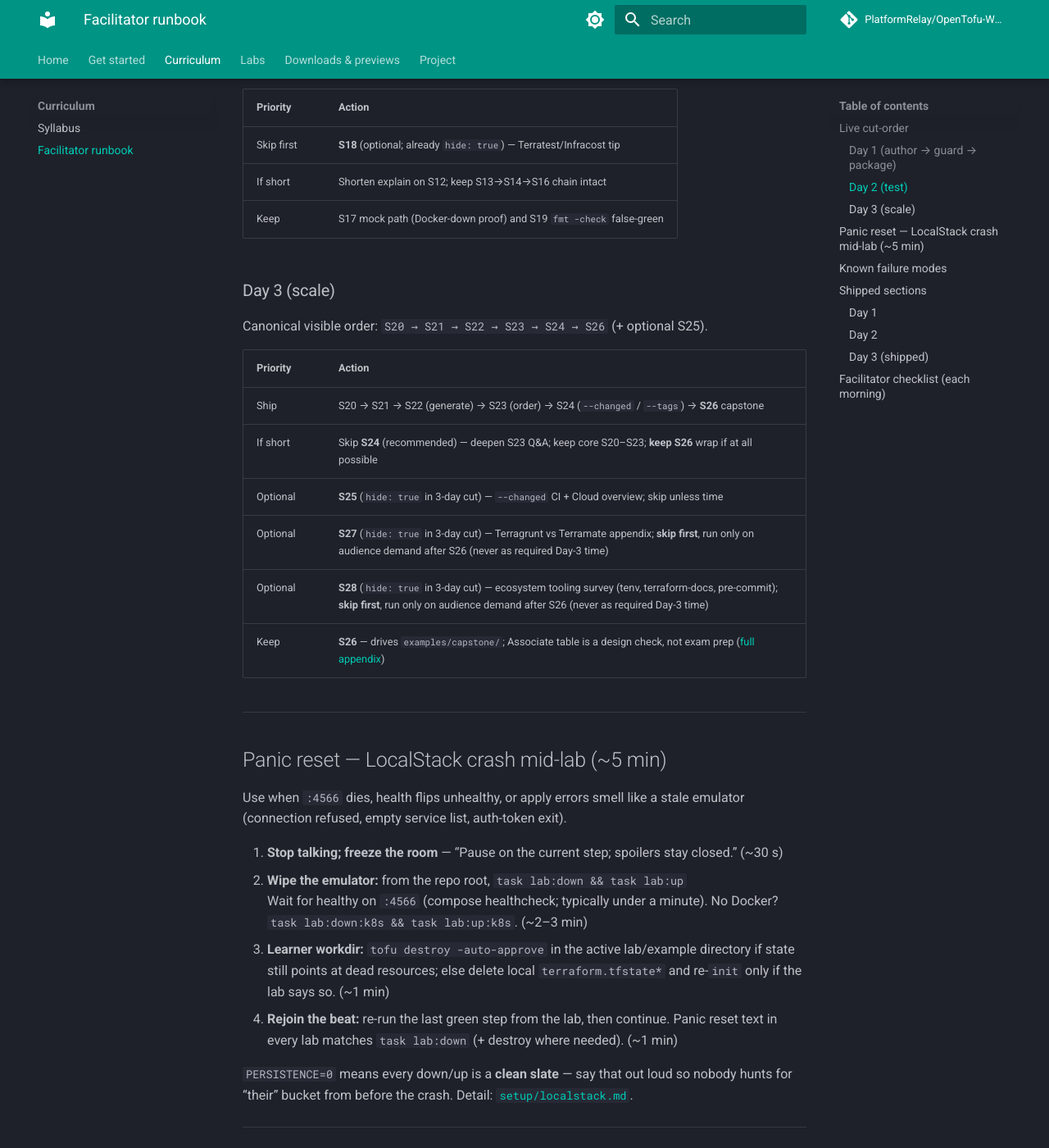
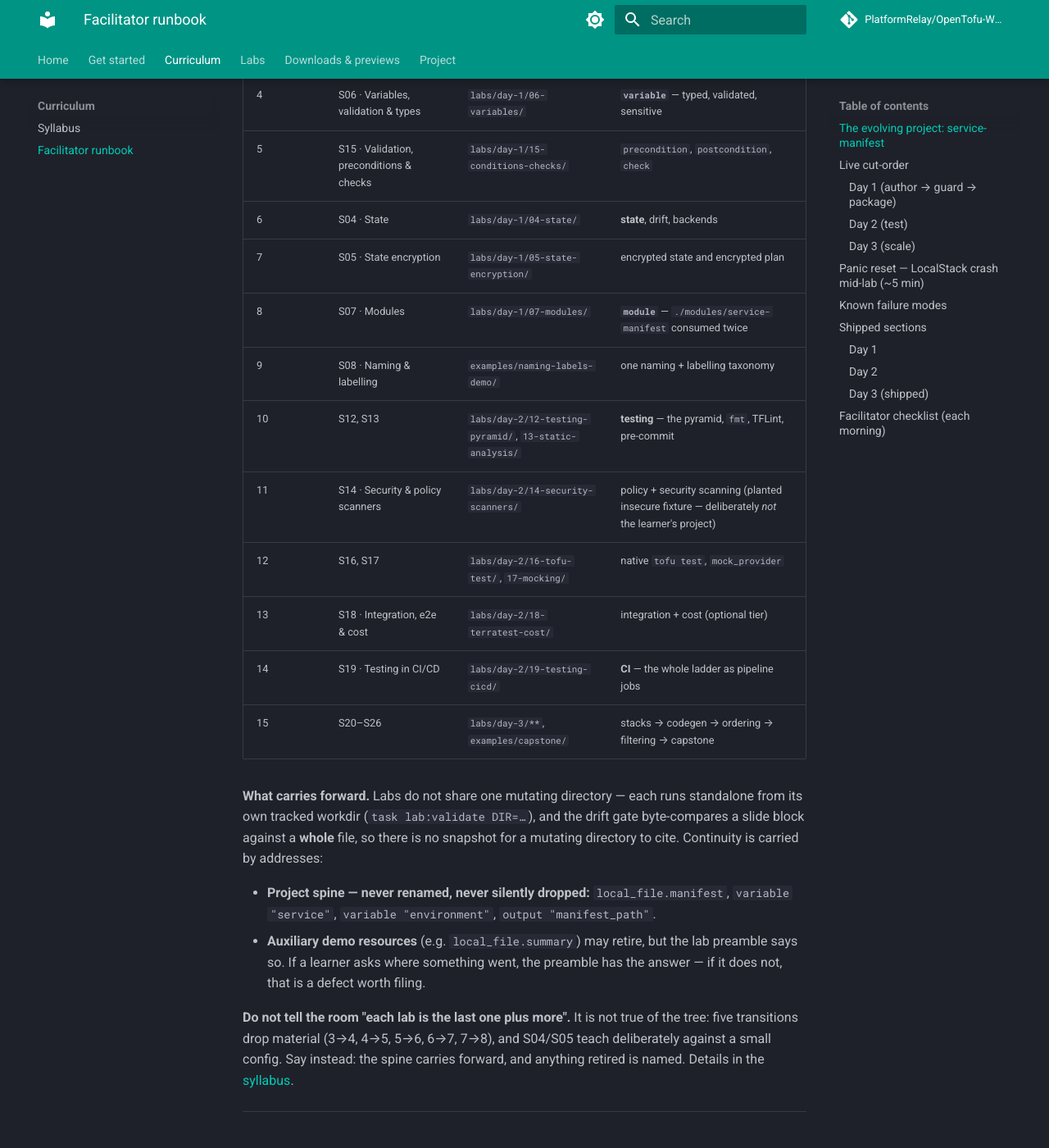
Before and after one commit to PlatformRelay/OpenTofu-Workshop, an MkDocs documentation site: the page built from docs/facilitator-runbook.md, in a window 1280 px wide and 1400 px high, scrolled down 1575 px. Shown: the whole window at 82% size. Built offline with MkDocs 1.6.1 and Material for MkDocs 9.7.7, drawn with Linux system fonts in a browser that asks for light colours; comment, search, counter and statistics services are not loaded; some of the changed text lies outside the part shown.

Commit message:
:memo: docs(runbook): give facilitators the service-manifest stage map

```diff
--- a/docs/facilitator-runbook.md
+++ b/docs/facilitator-runbook.md
@@ -23,6 +23,64 @@ use `pnpm deck -- --list`, then `pnpm deck -- --section S05` or
 writes gitignored `.deck-selection.md` without starting Slidev. Without a TTY and
 `gum`, pass an explicit selector — the launcher never falls back to the superset.
 See [AGENT.md](../AGENT.md) · facilitator launcher.
+
+---
+
+## The evolving project: `service-manifest`
+
+Every hands-on stage grows **one** project — `service-manifest` — so a learner
+who asks "why are we doing this?" can be answered with "you are extending what
+you built last session". The name is the child module in the tree at
+`labs/day-1/07-modules/modules/service-manifest/`; `svc-manifest` is informal
+shorthand for the same thing. Full rationale: [syllabus](syllabus.md).
+
+Stage numbers below are the **target** teaching sequence. Section IDs never
+change, and the live delivery order is still the cut-order below — the two
+converge when the Day-1 resequencing lands. Use this table to answer, at the top
+of any section, *what the learner is carrying in*.
+
+**Where each concept is introduced:** `resource` → stage 0 · `variable` →
+stage 4 · `output` → stage 1 · `plan` → stage 0 (read line by line at stage 3) ·
+`apply` → stage 0 (full lifecycle at stage 3) · state → stage 6 · modules →
+stage 8 · testing → stage 10 · CI → stage 14.
+
+| Stage | Section | Workdir | Introduces |
+| --- | --- | --- | --- |
+| 0 | S00 · Welcome & setup | `labs/day-1/00-setup/` | **`resource`**, `init`, the first **`plan`** and **`apply`** |
+| 0b | S00 · stretch | `labs/day-1/00-setup/` | the first cloud-shaped resource (S3 on LocalStack) |
+| 1 | S01 · Infrastructure as Code | `labs/day-1/01-iac-fork/` | declarative vs imperative; **`output`** |
+| 2 | S02 · HCL & building blocks | `labs/day-1/02-hcl-blocks/` | block taxonomy, `locals`, `data`, references |
+| 3 | S03 · The core workflow | `labs/day-1/03-core-workflow/` | the four-command loop — **plan diffs**, the graph, `destroy` |
+| 4 | S06 · Variables, validation & types | `labs/day-1/06-variables/` | **`variable`** — typed, validated, sensitive |
+| 5 | S15 · Validation, preconditions & checks | `labs/day-1/15-conditions-checks/` | `precondition`, `postcondition`, `check` |
+| 6 | S04 · State | `labs/day-1/04-state/` | **state**, drift, backends |
+| 7 | S05 · State encryption | `labs/day-1/05-state-encryption/` | encrypted state and encrypted plan |
+| 8 | S07 · Modules | `labs/day-1/07-modules/` | **`module`** — `./modules/service-manifest` consumed twice |
+| 9 | S08 · Naming & labelling | `examples/naming-labels-demo/` | one naming + labelling taxonomy |
+| 10 | S12, S13 | `labs/day-2/12-testing-pyramid/`, `13-static-analysis/` | **testing** — the pyramid, `fmt`, TFLint, pre-commit |
+| 11 | S14 · Security & policy scanners | `labs/day-2/14-security-scanners/` | policy + security scanning (planted insecure fixture — deliberately *not* the learner's project) |
+| 12 | S16, S17 | `labs/day-2/16-tofu-test/`, `17-mocking/` | native `tofu test`, `mock_provider` |
+| 13 | S18 · Integration, e2e & cost | `labs/day-2/18-terratest-cost/` | integration + cost (optional tier) |
+| 14 | S19 · Testing in CI/CD | `labs/day-2/19-testing-cicd/` | **CI** — the whole ladder as pipeline jobs |
+| 15 | S20–S26 | `labs/day-3/**`, `examples/capstone/` | stacks → codegen → ordering → filtering → capstone |
+
+**What carries forward.** Labs do not share one mutating directory — each runs
+standalone from its own tracked workdir (`task lab:validate DIR=…`), and the
+drift gate byte-compares a slide block against a **whole** file, so there is no
+snapshot for a mutating directory to cite. Continuity is carried by addresses:
+
+- **Project spine — never renamed, never silently dropped:**
+  `local_file.manifest`, `variable "service"`, `variable "environment"`,
+  `output "manifest_path"`.
+- **Auxiliary demo resources** (e.g. `local_file.summary`) may retire, but the
+  lab preamble says so. If a learner asks where something went, the preamble has
+  the answer — if it does not, that is a defect worth filing.
+
+**Do not tell the room "each lab is the last one plus more".** It is not true of
+the tree: five transitions drop material (3→4, 4→5, 5→6, 6→7, 7→8), and S04/S05
+teach deliberately against a small config. Say instead: the spine carries
+forward, and anything retired is named. Details in the
+[syllabus](syllabus.md).
 
 ---
 
```
